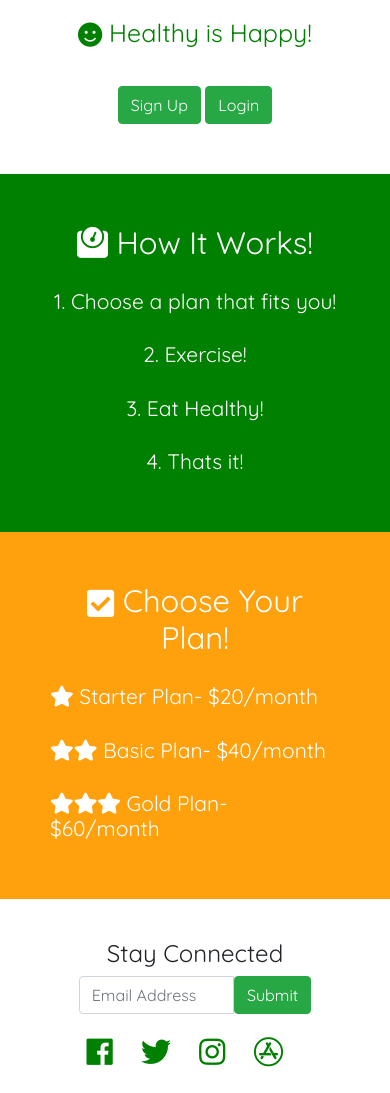
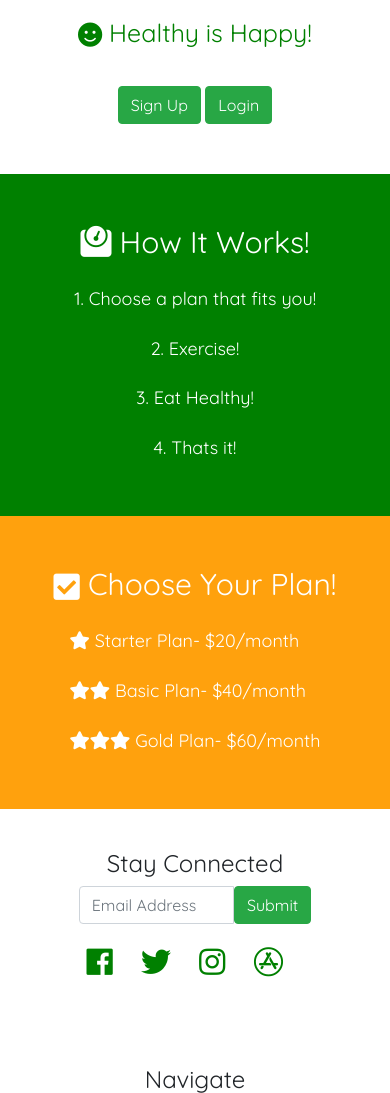
Before and after one commit to tom318267/dietguru, a Node server app: page / in a window 390 px wide. Shown: the part 440-1533 px from the top of the page. Run offline with Node 20, Linux system fonts and the light colour scheme; some libraries are stand-ins or nearby versions.

Commit message:
change section 2/3 font size

```diff
--- a/public/diet.css
+++ b/public/diet.css
@@ -364,18 +364,18 @@ footer.container {
 @media only screen and (max-width: 556px) {
 
   .section-3 h1 {
-    font-size: 31px;
+    font-size: 30px;
   }
 
   .section-3 h2 {
-    font-size: 21px;
+    font-size: 18px;
   }
   .section-2 h1 {
-    font-size: 31px;
+    font-size: 30px;
   }
 
   .section-2 h2 {
-    font-size: 21px;
+    font-size: 18px;
   }
 
   .section-1 #happy {
```
